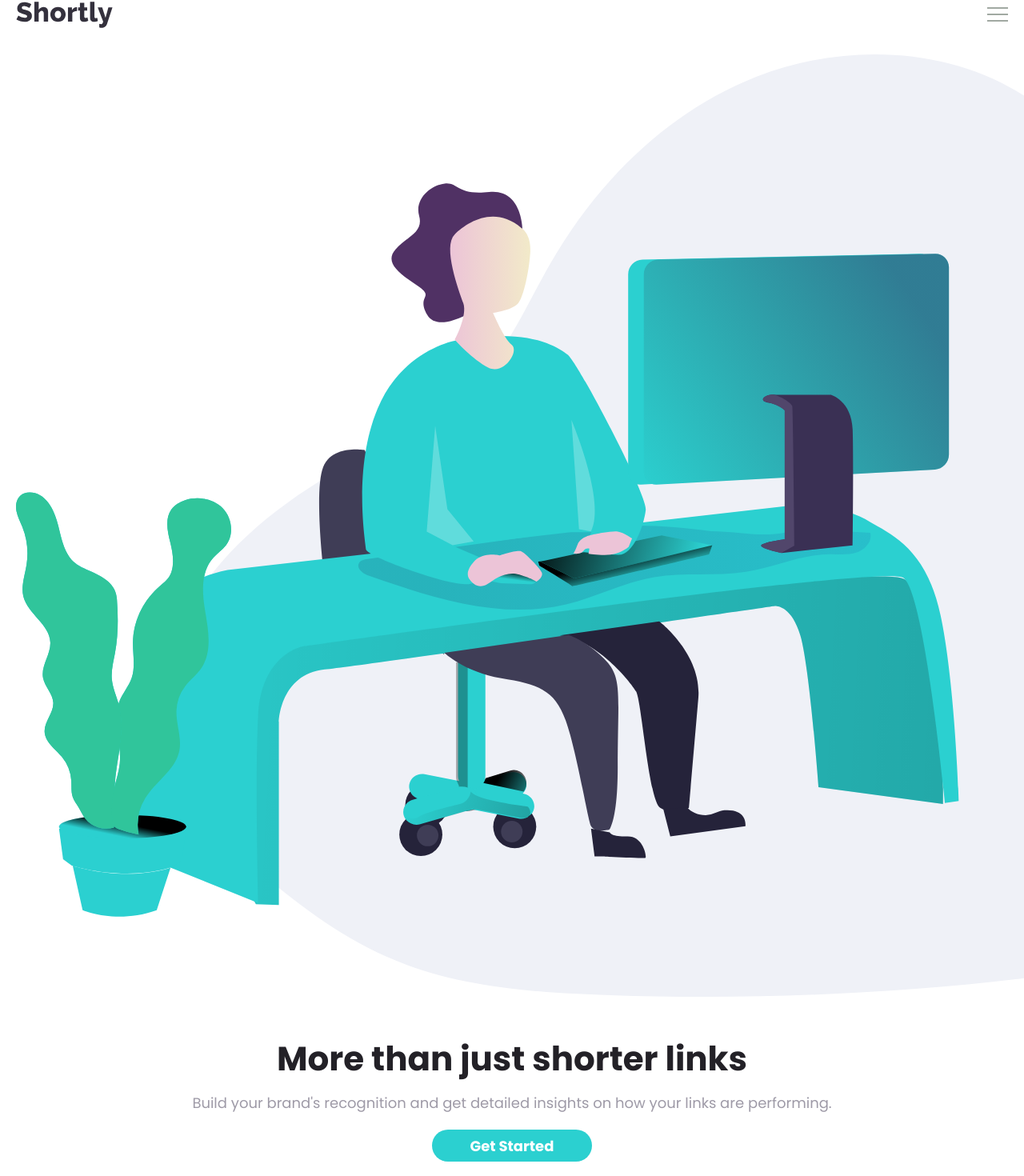
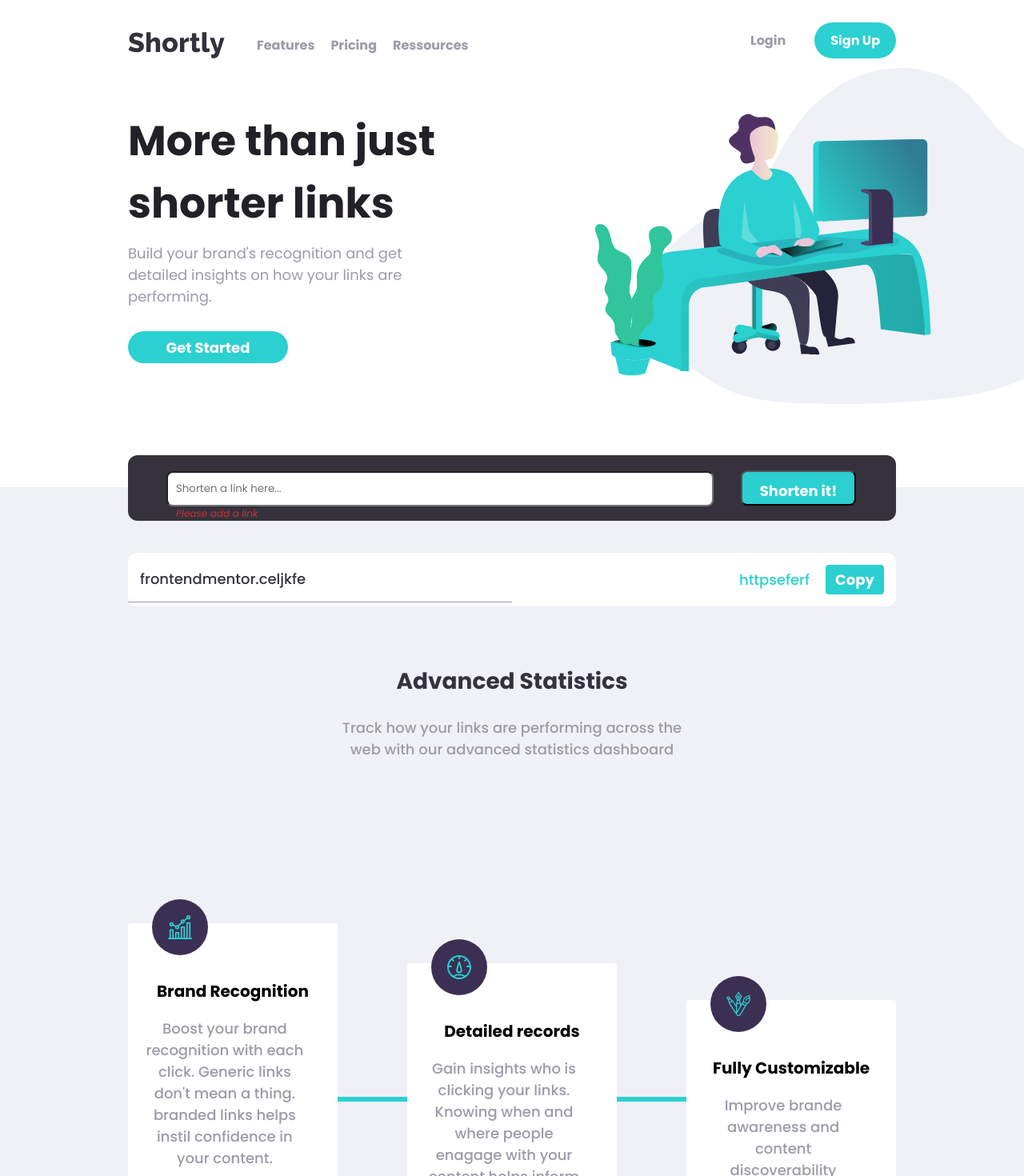
Before and after one commit to loiczeiss/shortUrl, a React (Vite) app: page / in a window 1280 px wide. Shown: the part 32-1502 px from the top of the page at 80% size. Built offline with nearby package versions, Linux system fonts and the light colour scheme.

Commit message:
worling on desktop mode

```diff
--- a/src/App.css
+++ b/src/App.css
@@ -78,6 +78,13 @@ margin-top: 0;
   border-radius: 12px;
 }
 
+#inputMsgDiv{
+  width: 100%;
+  display: flex;
+  flex-direction: column;
+  align-items: center;
+}
+
 #linkInput{
   width: calc(100% - 60px);
   margin-top: 20px;
@@ -150,6 +157,13 @@ margin-top: 0;
   margin: 0;
 }
 
+#resultRightDiv{
+  display: flex;
+  flex-direction: column;
+  align-items: flex-start;
+  width: 100%;
+}
+
 #resultButton{
   width: calc(100% - 30px);
   font-family: "Poppins", sans-serif;
@@ -161,6 +175,7 @@ margin-top: 0;
   color: white;
   padding: 5px;
   margin-bottom: 15px;
+  margin-left: 15px;
 }
 
 
@@ -334,3 +349,151 @@ margin-top: 0;
       display: flex;
       flex-direction: column;
     }
+
+
+    @media (min-width: 1040px) {
+
+      #mainDiv{
+        display: flex;
+        flex-direction: column;
+        align-items: center;
+      }
+
+      header{
+        width: 75%;
+      }
+
+      .presentationArticle{
+        width: 75%;
+        flex-direction: row;
+      }
+
+      .presTexts{order: 1;
+      align-items: flex-start;}
+
+      h1{
+        text-align: left;
+        font-size: 52px;
+      }
+
+      #presText{
+        text-align: left;
+        text-align-last: left;
+        padding: 0;
+        padding-right: 80px;
+      }
+
+      #presButton{
+        align-self: flex-start;
+        margin-top: 20px;
+      }
+
+      #illuWorking{
+        padding-left: 80px;
+      }
+
+      .executionDiv{
+        width: 100%;
+        margin-top: 100px;
+      }
+
+      #inputSection{
+        width: 75%;
+        flex-direction: row;
+        justify-content: space-between;
+        position: relative;
+        top: -40px;
+      }
+
+      #inputMsgDiv{
+        width: 75%;
+        margin-left: 30px;
+      }
+
+
+
+      #linkButton{
+        width: 15%;
+        margin: 0;
+        margin-right: 50px;
+        height: 43px;
+        padding-bottom: 30px;
+        text-align: center;
+        border-radius: 8px;
+      }
+
+      #linkInput{
+       border-radius: 8px;
+      }
+
+
+      #resultSection{
+        width: 75%;
+        flex-direction: row;
+        justify-content: space-between;
+        font-size: 18px;
+      }
+
+      #resultRightDiv{
+        display: flex;
+        flex-direction: row;
+        align-items: center;
+      }
+
+      #resultShortUrl{
+        padding: 20px;
+        padding-right: 20px;
+        text-align: right;
+        font-size: 18px;
+      }
+
+      #resultButton{
+        margin: 0;
+        margin-right: 15px;
+        width: 20%;
+      }
+
+      #explanationArticle{
+        width: 100%;
+        padding-top: 40px;
+      }
+
+      #explanationTitleSection{
+        display: flex;
+        align-items: center;
+      }
+
+      #explanationTitleText{
+        width: 40%;
+        margin: 0;
+      }
+
+      #explanationContentSection{
+        flex-direction: row;
+        width: 75%;
+        justify-content: space-between;
+        margin: 0;
+      }
+      #explananationContentDiv1{
+        width: 300px;
+      }
+      #explananationContentDiv2{
+        width: 300px;
+        margin-top: 100px;
+      }
+      #explanationContentDivFinal{
+        width: 300px;
+        margin-top: 300px;
+      }
+
+      .explanationContentImgDiv{
+        align-self: flex-start;
+        margin-left: 30px;
+      }
+
+      .verticalLine {
+        border: none;        border-bottom: 6px solid #2BD0D0;
+       width: 100px;
+      }
+
+    }
--- a/src/App.jsx
+++ b/src/App.jsx
@@ -1,5 +1,6 @@
 import "./App.css";
 import NavMobile from "./Component/NavMobile";
+import NavDesktop from "./Component/NavDesktop";
 import IlluWorking from "./assets/illustration-working.svg";
 import BrandrecoImg from "./assets/icon-brand-recognition.svg";
 import DetailedRecordsImg from "./assets/icon-detailed-records.svg";
@@ -12,9 +13,10 @@ import Instagram from "./assets/icon-instagram.svg"
 function App() {
   return (
     <>
-      <div>
+      <div id="mainDiv">
         <header>
-          <NavMobile />
+          <NavDesktop/>
+          {/* <NavMobile /> */}
         </header>
         <article className="presentationArticle">
           <section className="presTexts">
@@ -31,21 +33,21 @@ function App() {
         </article>
         <div className="executionDiv">
           <section id="inputSection">
-            <input
+           <div id="inputMsgDiv"> <input
               type="text"
               name="link"
               id="linkInput"
               placeholder="Shorten a link here..."
             />
-            <p id="linkParagraph">Please add a link</p>
+            <p id="linkParagraph">Please add a link</p></div>
             <button id="linkButton">Shorten it!</button>
           </section>
           <section id="resultSection">
             <div id="resultFullDiv">
               <p id="resultFullUrl">frontendmentor.celjkfe</p>
             </div>
-            <p id="resultShortUrl">httpseferf</p>
-            <button id="resultButton">Copy</button>
+          <div id="resultRightDiv">  <p id="resultShortUrl">httpseferf</p>
+            <button id="resultButton">Copy</button></div>
           </section>
         </div>
         <article id="explanationArticle">
@@ -57,7 +59,7 @@ function App() {
             </p>
           </section>
           <section id="explanationContentSection">
-            <div className="explanationContentDivs">
+            <div className="explanationContentDivs" id="explananationContentDiv1">
               <div className="explanationContentImgDiv">
                 {" "}
                 <img
@@ -74,7 +76,7 @@ function App() {
               </p>
             </div>
             <div className="verticalLine"></div>
-            <div className="explanationContentDivs">
+            <div className="explanationContentDivs" id="explananationContentDiv2">
               <div className="explanationContentImgDiv">
                 {" "}
                 <img src={DetailedRecordsImg} alt="Detailed records"         className="explanationContentImg"/>
@@ -86,7 +88,7 @@ function App() {
               </p>
             </div>
             <div className="verticalLine"></div>
-            <div id="explanationContentDivFinal">
+            <div id="explanationContentDivFinal" >
               <div className="explanationContentImgDiv">
                 {" "}
                 <img src={FullyCustomImg} alt="Fully custom"         className="explanationContentImg" />
--- a/src/Component/NavDesktop.jsx
+++ b/src/Component/NavDesktop.jsx
@@ -1,23 +1,28 @@
-import React from 'react'
-
+import React from "react";
+import "../css/navDesktop.css";
+import ShorthlyLogo from "../assets/logo.svg"
 function NavDesktop() {
   return (
-  <>   <section className="headerLeft">
-  <div>
-    <p>Shortly</p>
-  </div>
-  <div>
+    <>
+      <article id="headerDesktopMainDiv">
+        <section className="headerLeft">
+
+          <img src={ShorthlyLogo} alt="ShorthlyLogo" />
+
+          <div id="headerLinks">
             <p>Features</p> <p>Pricing</p>
             <p>Ressources</p>
           </div>
         </section>
         <section className="headerRight">
           <div>
-    <button>Login</button>
-    <button>Sign Up</button>
+            <button id="loginButton">Login</button>
+            <button id="signUpButton">Sign Up</button>
           </div>
-</section></>
-  )
+        </section>
+      </article>
+    </>
+  );
 }
 
-export default NavDesktop
+export default NavDesktop;
--- /dev/null
+++ b/src/css/navDesktop.css
@@ -0,0 +1,49 @@
+#headerDesktopMainDiv{
+    display: flex;
+    flex-direction: row;
+    justify-content: space-between;
+    width: 100%;
+    margin-top: 60px;
+    font-family: "Poppins", sans-serif;
+}
+
+.headerLeft{
+    display: flex;
+    align-items: center;
+}
+
+#headerLinks{
+    display: flex;
+    flex-direction: row;
+    margin-left: 40px;
+    font-weight: 700;
+    font-size: 16px;
+    color: hsl(257, 7%, 63%);
+}
+
+p{
+margin-right: 20px;
+}
+
+button{
+    font-family: "Poppins", sans-serif;
+    font-weight: 700;
+    font-size: 16px;
+}
+
+#loginButton{
+    background-color: transparent;
+    border: none;
+    color:hsl(257, 7%, 63%) ;
+}
+
+#signUpButton{
+    margin-left: 30px;
+    background-color:  #2BD0D0;
+    border: none;
+    padding: 10px;
+    padding-left: 20px;
+    padding-right: 20px;
+    border-radius: 24px;
+    color: white;
+}
```
Lines whose indentation alone changed are shown as unchanged.
